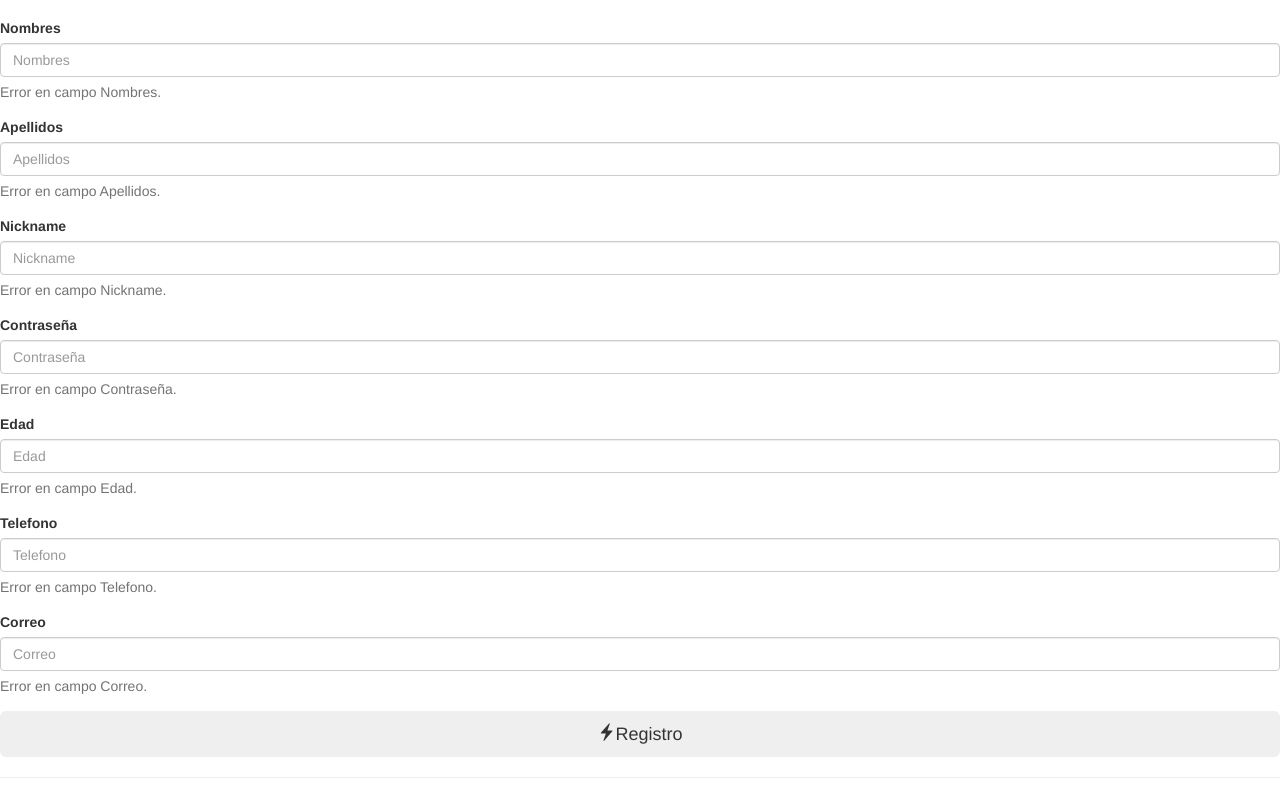
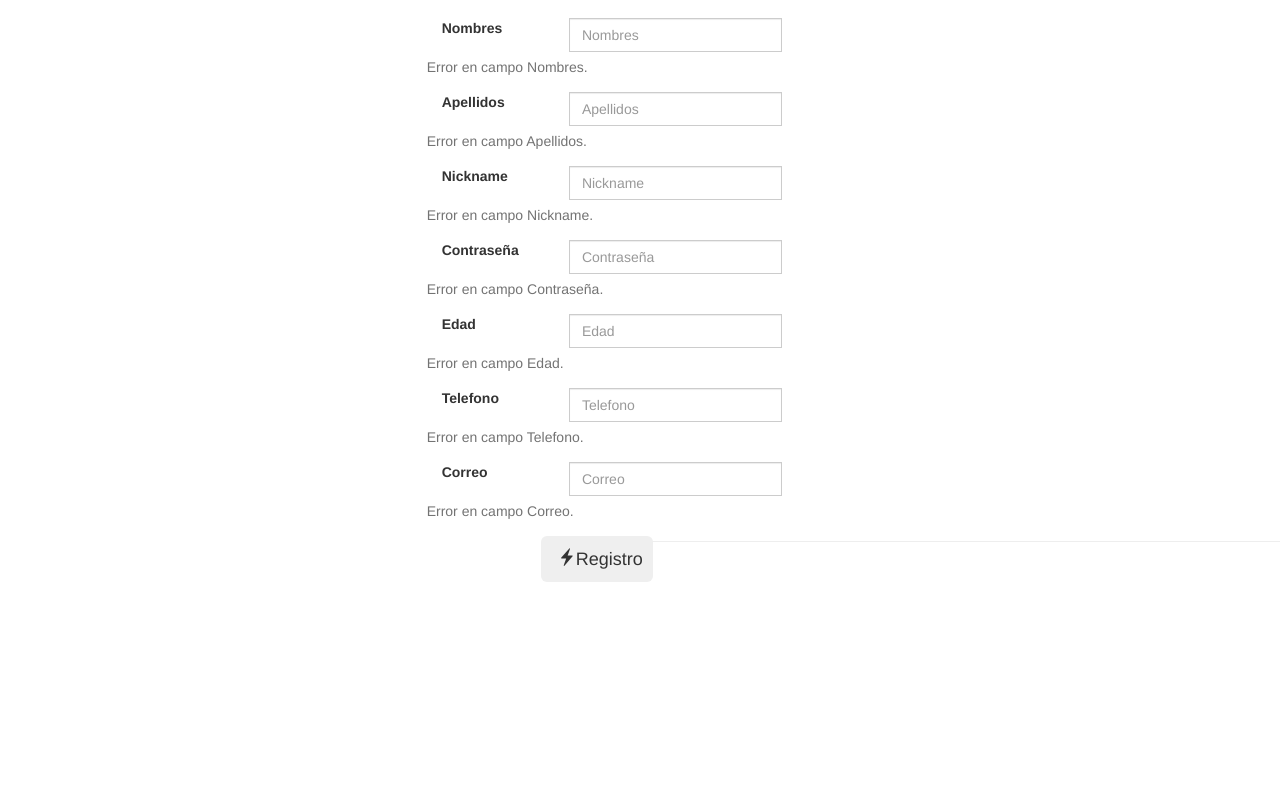
Before and after one commit to ksmsbou/Eventos, a plain HTML site: page static/app/CU3/VRegistro.html in a window 1280 px wide. Shown: the part 54-850 px from the top of the page. After the commit the page ends 800 px from the top, so only its background shows below. Drawn offline with nearby package versions, Linux system fonts and the light colour scheme.

Commit message:
Cambios VRegistro
Cambio en la vista de registros

```diff
--- a/static/app/CU3/VRegistro.html
+++ b/static/app/CU3/VRegistro.html
@@ -49,18 +49,71 @@
     </div>
 </nav>
 
+    <div class = "col-lg-offset-4">
     <form name="fPersonaForm" ng-submit="ARegistro1(fPersonaForm.$valid)" novalidate>
-            <div class="form-group" ng-class="{ 'has-error' :  fPersonaSubmitted && fPersonaForm.nombres.$invalid && fPersonaForm.nombres.$pristine && fPersonaSubmitted}"><label for="fPersona_nombres">Nombres</label><input id="fPersona_nombres" type="text" name="nombres" class="form-control" ng-model="fPersona.nombres" placeholder="Nombres"  ng-minlength="2" ng-maxlength="128" same-as="fPersona.Nombres"/><p ng-show="fPersonaSubmitted && fPersonaForm.nombres.$invalid" class="help-block">Error en campo Nombres.</p></div>
-            <div class="form-group" ng-class="{ 'has-error' :  fPersonaSubmitted && fPersonaForm.apellidos.$invalid && fPersonaForm.apellidos.$pristine && fPersonaSubmitted}"><label for="fPersona_apellidos">Apellidos</label><input id="fPersona_apellidos" type="text" name="apellidos" class="form-control" ng-model="fPersona.apellidos" placeholder="Apellidos"  ng-minlength="2" ng-maxlength="128" same-as="fPersona.Apellidos"/><p ng-show="fPersonaSubmitted && fPersonaForm.apellidos.$invalid" class="help-block">Error en campo Apellidos.</p></div>
-            <div class="form-group" ng-class="{ 'has-error' :  fPersonaSubmitted && fPersonaForm.nickname.$invalid && fPersonaForm.nickname.$pristine && fPersonaSubmitted}"><label for="fPersona_nickname">Nickname</label><input id="fPersona_nickname" type="text" name="nickname" class="form-control" ng-model="fPersona.nickname" placeholder="Nickname" required ng-minlength="2" ng-maxlength="128" same-as="fPersona.Nickname"/><p ng-show="fPersonaSubmitted && fPersonaForm.nickname.$invalid" class="help-block">Error en campo Nickname.</p></div>
-            <div class="form-group" ng-class="{ 'has-error' :  fPersonaSubmitted && fPersonaForm.contrase_a.$invalid && fPersonaForm.contrase_a.$pristine && fPersonaSubmitted}"><label for="fPersona_contrase_a">Contraseña</label><input id="fPersona_contrase_a" type="text" name="contrase_a" class="form-control" ng-model="fPersona.contrase_a" placeholder="Contraseña" required ng-minlength="2" ng-maxlength="16" same-as="fPersona.Contraseña "/><p ng-show="fPersonaSubmitted && fPersonaForm.contrase_a.$invalid" class="help-block">Error en campo Contraseña.</p></div>
-            <div class="form-group" ng-class="{ 'has-error' :  fPersonaSubmitted && fPersonaForm.edad.$invalid && fPersonaForm.edad.$pristine && fPersonaSubmitted}"><label for="fPersona_edad">Edad</label><input id="fPersona_edad" type="number" name="edad" class="form-control" ng-model="fPersona.edad" placeholder="Edad"  ng-minlength="1" ng-maxlength="3" same-as="fPersona.Edad"/><p ng-show="fPersonaSubmitted && fPersonaForm.edad.$invalid" class="help-block">Error en campo Edad.</p></div>
-            <div class="form-group" ng-class="{ 'has-error' :  fPersonaSubmitted && fPersonaForm.telefono.$invalid && fPersonaForm.telefono.$pristine && fPersonaSubmitted}"><label for="fPersona_telefono">Telefono</label><input id="fPersona_telefono" type="text" name="telefono" class="form-control" ng-model="fPersona.telefono" placeholder="Telefono" required same-as="fPersona.Telefono"/><p ng-show="fPersonaSubmitted && fPersonaForm.telefono.$invalid" class="help-block">Error en campo Telefono.</p></div>
-            <div class="form-group" ng-class="{ 'has-error' :  fPersonaSubmitted && fPersonaForm.correo.$invalid && fPersonaForm.correo.$pristine && fPersonaSubmitted}"><label for="fPersona_correo">Correo</label><input id="fPersona_correo" type="email" name="correo" class="form-control" ng-model="fPersona.correo" placeholder="Correo" required ng-pattern="/[\w-\.]{3,}@([\w-]{2,}\.)*([\w-]{2,}\.)[\w-]{2,4}/"/><p ng-show="fPersonaSubmitted && fPersonaForm.correo.$invalid" class="help-block">Error en campo Correo.</p></div>
-        <button type="submit" class="btn btn-perso btn-lg btn-block">
+            <div class="form-group" ng-class="{ 'has-error' :  fPersonaSubmitted && fPersonaForm.nombres.$invalid && fPersonaForm.nombres.$pristine && fPersonaSubmitted}">
+              <label for="fPersona_nombres" class="col-lg-2">Nombres</label>
+                <div class="col-lg-3 input-group">
+                <input id="fPersona_nombres" type="text" name="nombres" class="form-control" ng-model="fPersona.nombres" placeholder="Nombres"  ng-minlength="2" ng-maxlength="128" same-as="fPersona.Nombres"/>
+                </div>
+                <p ng-show="fPersonaSubmitted && fPersonaForm.nombres.$invalid" class="help-block">Error en campo Nombres.</p>
+            </div>
+
+            <div class="form-group" ng-class="{ 'has-error' :  fPersonaSubmitted && fPersonaForm.apellidos.$invalid && fPersonaForm.apellidos.$pristine && fPersonaSubmitted}">
+              <label for="fPersona_apellidos" class="col-lg-2">Apellidos</label>
+                <div class="col-lg-3 input-group">
+                <input id="fPersona_apellidos" type="text" name="apellidos" class="form-control" ng-model="fPersona.apellidos" placeholder="Apellidos"  ng-minlength="2" ng-maxlength="128" same-as="fPersona.Apellidos"/>
+                </div>
+                <p ng-show="fPersonaSubmitted && fPersonaForm.apellidos.$invalid" class="help-block">Error en campo Apellidos.</p>
+            </div>
+
+            <div class="form-group" ng-class="{ 'has-error' :  fPersonaSubmitted && fPersonaForm.nickname.$invalid && fPersonaForm.nickname.$pristine && fPersonaSubmitted}">
+              <label for="fPersona_nickname" class="col-lg-2">Nickname</label>
+                <div class="col-lg-3 input-group">
+                <input id="fPersona_nickname" type="text" name="nickname" class="form-control" ng-model="fPersona.nickname" placeholder="Nickname" required ng-minlength="2" ng-maxlength="128" same-as="fPersona.Nickname"/>
+                </div>
+                <p ng-show="fPersonaSubmitted && fPersonaForm.nickname.$invalid" class="help-block">Error en campo Nickname.</p>
+            </div>
+
+            <div class="form-group" ng-class="{ 'has-error' :  fPersonaSubmitted && fPersonaForm.contrase_a.$invalid && fPersonaForm.contrase_a.$pristine && fPersonaSubmitted}">
+              <label for="fPersona_contrase_a" class="col-lg-2">Contraseña</label>
+                <div class="col-lg-3 input-group">
+                <input id="fPersona_contrase_a" type="password" name="contrase_a" class="form-control" ng-model="fPersona.contrase_a" placeholder="Contraseña" required ng-minlength="2" ng-maxlength="16" same-as="fPersona.Contraseña "/>
+                </div>
+                <p ng-show="fPersonaSubmitted && fPersonaForm.contrase_a.$invalid" class="help-block">Error en campo Contraseña.</p>
+            </div>
+
+            <div class="form-group" ng-class="{ 'has-error' :  fPersonaSubmitted && fPersonaForm.edad.$invalid && fPersonaForm.edad.$pristine && fPersonaSubmitted}">
+              <label for="fPersona_edad" class="col-lg-2">Edad</label>
+                <div class="col-lg-3 input-group">
+                <input id="fPersona_edad" type="number" name="edad" class="form-control" ng-model="fPersona.edad" placeholder="Edad" ng-minlength="1" ng-maxlength="3" same-as="fPersona.Edad"/></div>
+                <p ng-show="fPersonaSubmitted && fPersonaForm.edad.$invalid" class="help-block">Error en campo Edad.</p>
+            </div>
+
+            <div class="form-group" ng-class="{ 'has-error' :  fPersonaSubmitted && fPersonaForm.telefono.$invalid && fPersonaForm.telefono.$pristine && fPersonaSubmitted}">
+                <label for="fPersona_telefono" class="col-lg-2">Telefono</label>
+                  <div class="col-lg-3 input-group">
+                  <input id="fPersona_telefono" type="text" name="telefono" class="form-control" ng-model="fPersona.telefono" placeholder="Telefono" required same-as="fPersona.Telefono"/>
+                  </div>
+                  <p ng-show="fPersonaSubmitted && fPersonaForm.telefono.$invalid" class="help-block">Error en campo Telefono.</p>
+            </div>
+
+            <div class="form-group" ng-class="{ 'has-error' :  fPersonaSubmitted && fPersonaForm.correo.$invalid && fPersonaForm.correo.$pristine && fPersonaSubmitted}">
+                <label for="fPersona_correo" class="col-lg-2">Correo</label>
+                  <div class="col-lg-3 input-group">
+                  <input id="fPersona_correo" type="email" name="correo" class="form-control" ng-model="fPersona.correo" placeholder="Correo" required ng-pattern="/[\w-\.]{3,}@([\w-]{2,}\.)*([\w-]{2,}\.)[\w-]{2,4}/"/>
+                  </div>
+                  <p ng-show="fPersonaSubmitted && fPersonaForm.correo.$invalid" class="help-block">Error en campo Correo.</p>
+            </div>
+
+        <div class = "col-lg-2 col-lg-offset-1">
+        <button type="submit" class="btn btn-perso btn-lg btn-block col-lg-offset-3" >
             <span class="glyphicon glyphicon-flash"></span>Registro
         </button>
+        </div>
+
     </form>
+    </div>
     <hr />
 
 
```
